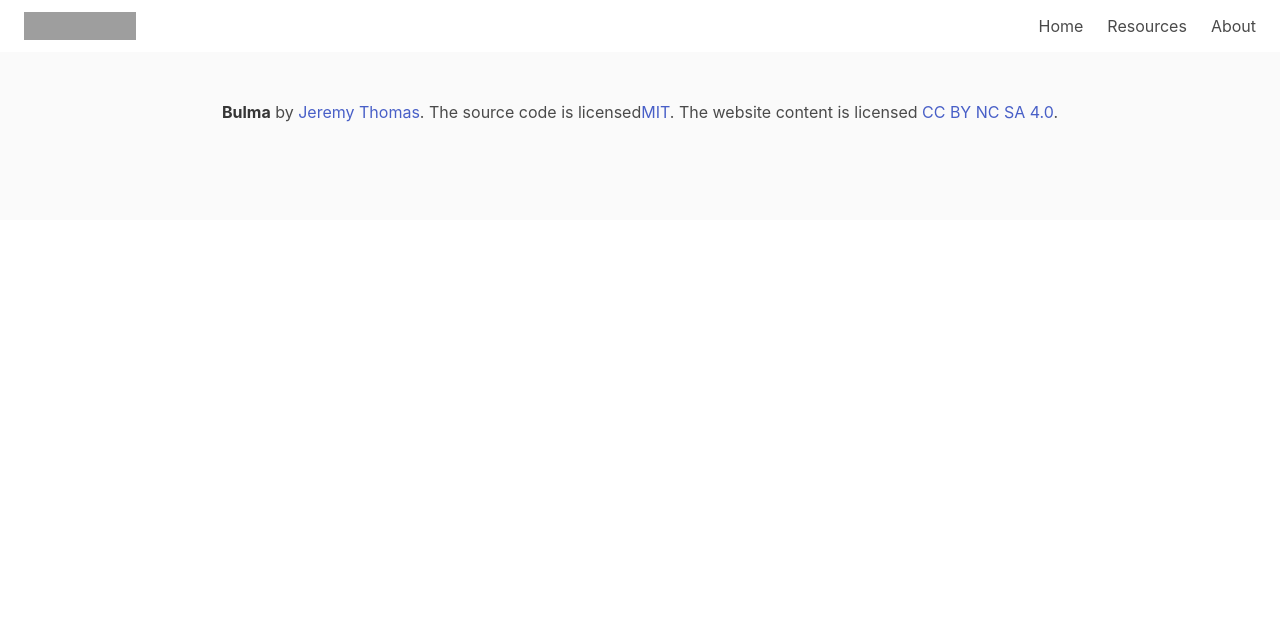
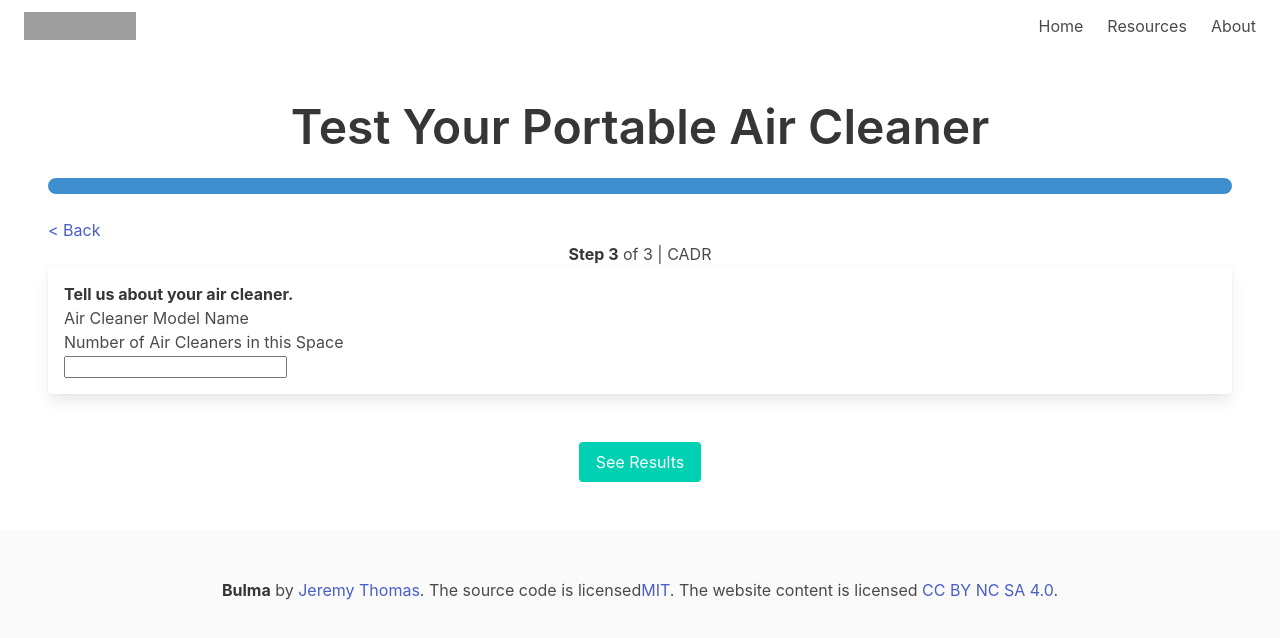
Before and after one commit to cmarq07/air-cleaner-calculator, a React (Create React App) app: page /formfour in a window 1280 px wide. Shown: the top 638 px of the page. Built offline with nearby package versions, Linux system fonts and the light colour scheme; grey boxes are pictures that could not be loaded.

Commit message:
ui for form

```diff
--- a/src/Routes.js
+++ b/src/Routes.js
@@ -2,6 +2,7 @@ import { Routes, Route } from "react-router-dom";
 import Home from './components/Home.js';
 import FormLanding from './components/FormLanding.js';
 import FormTwo from "./components/FormTwo.js";
+import FormFour from "./components/FormFour.js"
 
 export function RouteUrl() {
     return (
@@ -9,8 +10,10 @@ export function RouteUrl() {
             <Route path="/" element={<Home />} />
             <Route path="/formlanding" element={<FormLanding />} />
             <Route path="/formtwo" element={<FormTwo />} />
+            <Route path="/formfour" element={<FormFour />} />
+
         </Routes>
     );
 }
 
-export default RouteUrl;
+export default FormFour;
--- /dev/null
+++ b/src/components/FormFour.js
@@ -0,0 +1,34 @@
+import '../App.css';
+import { Link } from 'react-router-dom';
+
+export function FormFour() {
+    return (
+        <div className="p-6">
+           <div>
+               <h1 className="title is-1 has-text-centered">Test Your Portable Air Cleaner</h1>
+               <progress className="progress is-info" value="100" max="100" />
+               <Link to='../formthree'>
+                   {"< Back"}
+               </Link>
+               <h2 className="has-text-centered"><strong>Step 3</strong> of 3 | CADR</h2>
+           </div>
+
+           <div className="card p-4">
+               <p><strong>Tell us about your air cleaner.</strong></p>
+               <p>Air Cleaner Model Name</p>
+               <p>Number of Air Cleaners in this Space</p>
+               <span>
+                    <input className="mr-2" type="number" id="numAirCleanerInput" />
+                    <span className="variableInput"></span>
+
+                </span>
+            </div>
+
+            <div class="buttons is-centered">
+                <button class="button is-primary mt-6 has-text-centered">See Results</button>
+            </div>
+        </div>
+    )
+}
+
+export default FormFour;
```
